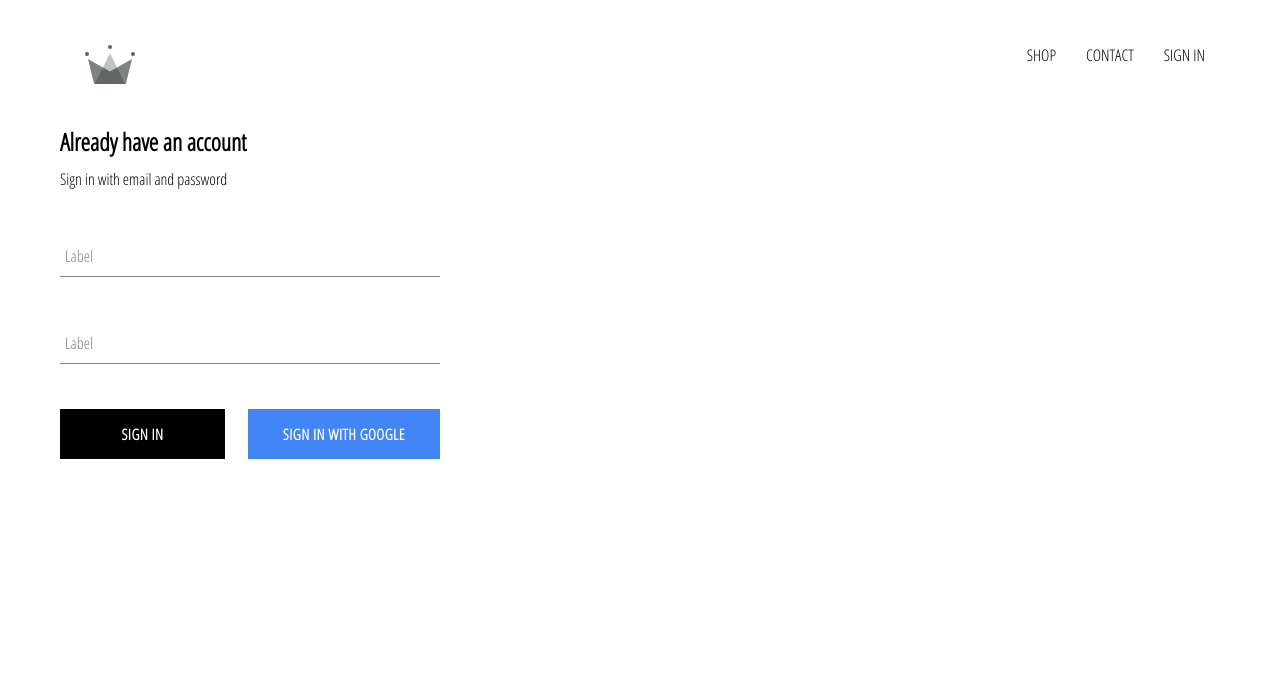
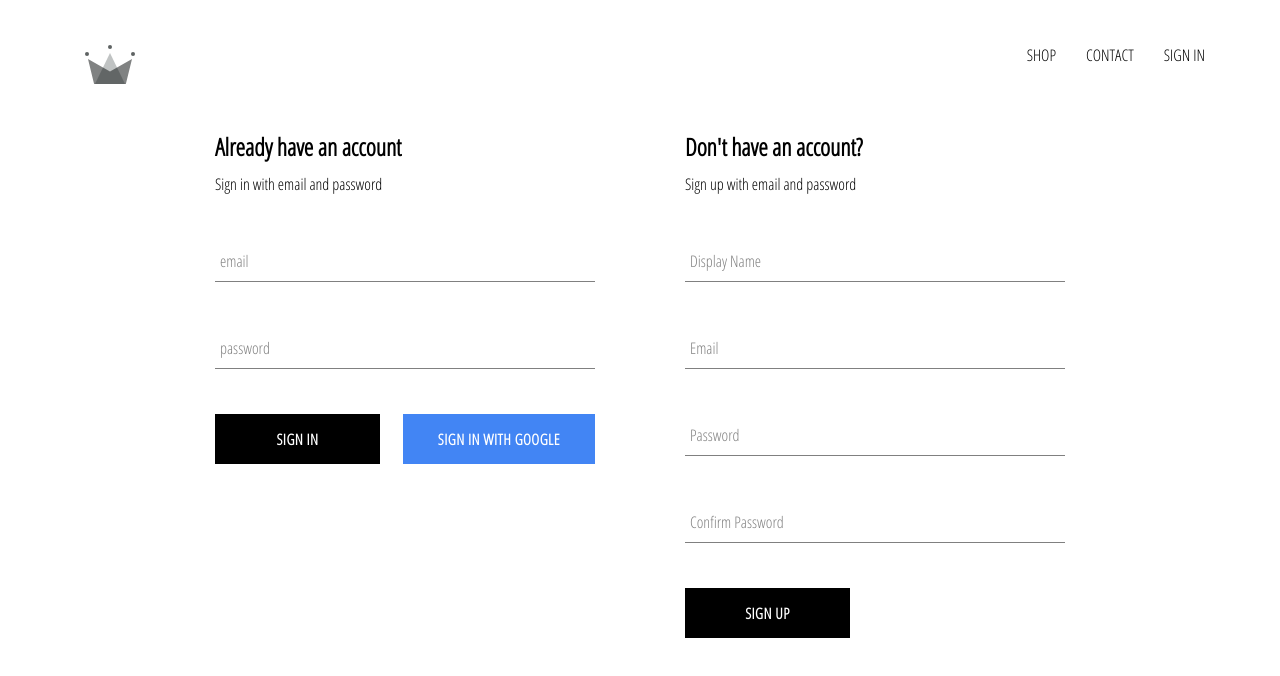
Before and after one commit to RobertZSun/ClothShop, a React (Create React App) app: page /signin in a window 1280 px wide. Shown: the top 676 px of the page. Built offline with nearby package versions, Linux system fonts and the light colour scheme; no server answers.

Commit message:
add cloud firestore to store authenticated user data and firebase utils to handle the user sign in and sign up

```diff
--- a/src/App.js
+++ b/src/App.js
@@ -7,7 +7,7 @@
 import ShopPage from "./pages/shop/shop.component";
 import Header from "./components/header/header.component.jsx";
 import SigninAndSignupPage from "./pages/signin-and-signup-page/signin-and-signup-page.component";
-import { auth } from "./firebase/firebase.utils";
+import { auth, createUserProfileDocument } from "./firebase/firebase.utils";
 
 class App extends React.Component {
   constructor() {
@@ -21,9 +21,19 @@
   unsubscribeFromAuth = null;
 
   componentDidMount() {
-    this.unsubscribeFromAuth = auth.onAuthStateChanged((user) => {
-      this.setState({ currentUser: user });
-      console.log(user);
+    this.unsubscribeFromAuth = auth.onAuthStateChanged(async (userAuth) => {
+      if (userAuth) {
+        const userRef = await createUserProfileDocument(userAuth);
+        userRef.onSnapshot(async (snapShot) => {
+          await this.setState({
+            currentUser: { id: snapShot.id, ...snapShot.data() },
+          });
+          console.log(this.state);
+        });
+      } else {
+        this.setState({currentUser: userAuth});
+      }
+
     });
   }
 
--- a/src/components/form-input/form-input.component.jsx
+++ b/src/components/form-input/form-input.component.jsx
@@ -6,7 +6,7 @@
     <div className="group">
         <input className="form-input" onChange={handleChange} {...otherProps} />
         {
-            label ? (<label className={`${otherProps.value.length > 0 ? 'shrink' : ''} form-input-label`}>Label </label>) : null
+            label ? (<label className={`${otherProps.value.length > 0 ? 'shrink' : ''} form-input-label`}>{label}</label>) : null
         }
     </div>
 );
--- /dev/null
+++ b/src/components/sign-up/sign-up.component.jsx
@@ -0,0 +1,103 @@
+import React from "react";
+
+import FormInput from "../form-input/form-input.component";
+import CustomButton from "../custom-button/custom-button.component";
+
+import { auth, createUserProfileDocument } from "../../firebase/firebase.utils";
+import "./sign-up.style.scss";
+
+class SignUp extends React.Component {
+  constructor(props) {
+    super(props);
+    this.state = {
+      displayName: "",
+      email: "",
+      password: "",
+      confirmPassword: "",
+    };
+  }
+
+  handleSubmit = async (e) => {
+    e.preventDefault();
+    const { displayName, email, password, confirmPassword } = this.state;
+    if (password !== confirmPassword) {
+      alert("password doesn't match");
+      return;
+    }
+
+    try {
+      const returnUser = await auth.createUserWithEmailAndPassword(
+        email,
+        password
+      );
+      //   console.log("returnUser is ===> ", returnUser);
+      const { user } = returnUser;
+      //   console.log("user is:  ", user);
+      await createUserProfileDocument(user, { displayName });
+      this.setState({
+        displayName: "",
+        email: "",
+        password: "",
+        confirmPassword: "",
+      });
+    } catch (error) {
+      console.error(error);
+    }
+  };
+
+  handleChange = (e) => {
+    const { name, value } = e.target;
+    this.setState({ [name]: value });
+  };
+
+  render() {
+    const { displayName, email, password, confirmPassword } = this.state;
+    return (
+      <div className="sign-up">
+        <h2 className="title">Don't have an account?</h2>
+        <span>Sign up with email and password</span>
+        <form action="" className="sign-up-form" onSubmit={this.handleSignIn}>
+          <FormInput
+            type="text"
+            name="displayName"
+            label="Display Name"
+            value={displayName}
+            handleChange={this.handleChange}
+            required
+          />
+          <FormInput
+            type="email"
+            name="email"
+            label="Email"
+            value={email}
+            handleChange={this.handleChange}
+            required
+          />
+          <FormInput
+            type="password"
+            name="password"
+            label="Password"
+            value={password}
+            handleChange={this.handleChange}
+            required
+          />
+          <FormInput
+            type="password"
+            name="confirmPassword"
+            label="Confirm Password"
+            value={confirmPassword}
+            handleChange={this.handleChange}
+            required
+          />
+          <div className="buttons">
+            <CustomButton type="submit" onClick={this.handleSubmit}>
+              SIGN UP
+            </CustomButton>
+          </div>
+        </form>
+      </div>
+    );
+  }
+}
+
+export default SignUp;
--- /dev/null
+++ b/src/components/sign-up/sign-up.style.scss
@@ -0,0 +1,9 @@
+.sign-up {
+    display: flex;
+    flex-direction: column;
+    width: 380px;
+
+    .title {
+      margin: 10px 0;
+    }
+  }
--- a/src/firebase/firebase.utils.js
+++ b/src/firebase/firebase.utils.js
@@ -3,15 +3,49 @@
 import 'firebase/auth';
 
 const config = {
-    apiKey: "AIzaSyDc4EwSkMt0zMFtuasEG5zIyZjBbyioweE",
-    authDomain: "crwn-db-db434.firebaseapp.com",
-    databaseURL: "https://crwn-db-db434.firebaseio.com",
-    projectId: "crwn-db-db434",
-    storageBucket: "crwn-db-db434.appspot.com",
-    messagingSenderId: "112844987985",
-    appId: "1:112844987985:web:b45631fb0e25d7f914a270",
-    measurementId: "G-MD40GZ27CS"
+    apiKey: "AIzaSyDWPlFTjNAQ1A2hOQUBCtTImVcw2ttP2Ic",
+    authDomain: "crwn-db-bcd56.firebaseapp.com",
+    databaseURL: "https://crwn-db-bcd56.firebaseio.com",
+    projectId: "crwn-db-bcd56",
+    storageBucket: "crwn-db-bcd56.appspot.com",
+    messagingSenderId: "885385365446",
+    appId: "1:885385365446:web:ee297cfaf2a4451987d4c7",
+    measurementId: "G-FYK3R913Y0"
 };
+
+export const createUserProfileDocument = async (userAuth, additionalData) => {
+    if (userAuth) {
+        const userRef = firestore.doc(`users/${userAuth.uid}`);
+        const snapShot = await userRef.get();
+        // console.log(snapShot);
+
+        if (!snapShot.exists) {
+
+            console.log('doesnot exitst and creating now');
+            const {
+                displayName,
+                email
+            } = userAuth;
+            const createdTime = new Date();
+
+            try {
+                await userRef.set({
+                    displayName,
+                    email,
+                    createdTime,
+                    ...additionalData
+                });
+            } catch (error) {
+                console.log('error occurred when creating a user: ', error.message);
+            }
+
+        }
+
+        return userRef;
+    } else {
+        return;
+    }
+}
 
 firebase.initializeApp(config);
 
--- a/src/pages/signin-and-signup-page/signin-and-signup-page.component.jsx
+++ b/src/pages/signin-and-signup-page/signin-and-signup-page.component.jsx
@@ -1,10 +1,12 @@
 import React from "react";
 import SignIn from "../../components/sign-in/sign-in.component";
+import SignUp from "../../components/sign-up/sign-up.component";
 import "./signin-and-signup-page.style.scss";
 
 const SigninAndSignupPage = () => (
   <div className="sign-in-and-sign-up">
     <SignIn />
+    <SignUp />
   </div>
 );
 
--- a/src/pages/signin-and-signup-page/signin-and-signup-page.style.scss
+++ b/src/pages/signin-and-signup-page/signin-and-signup-page.style.scss
@@ -0,0 +1,6 @@
+.sign-in-and-sign-up {
+    width: 850px;
+    display: flex;
+    justify-content: space-between;
+    margin: 30px auto;
+  }
```
